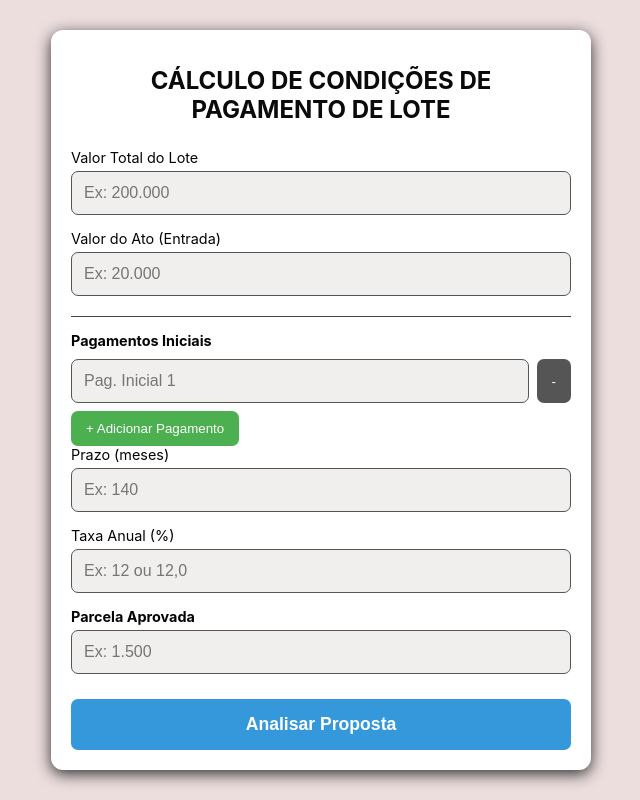
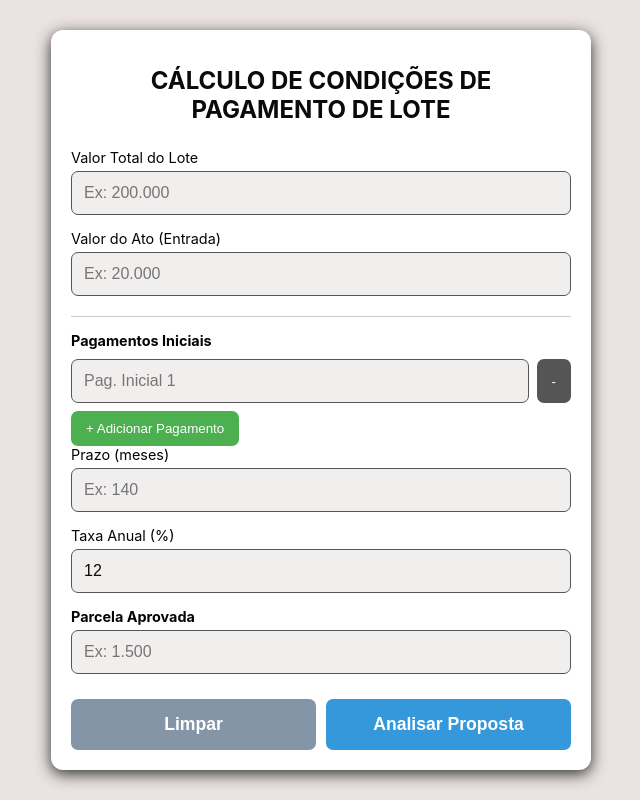
Before and after one commit to henrique-silvamaiz/CalculadoraFinanceira, a Flask app: page / in a window 1280 px wide. Shown: the whole page, without its empty margins (319-959 px from the left). Run offline with Flask 3, Linux system fonts and the light colour scheme.

Commit message:
Add files via upload

```diff
--- a/TesteCalculadora/app.py
+++ b/TesteCalculadora/app.py
@@ -91,10 +91,11 @@ def calculate():
 
         if approved:
             message = 'PROPOSTA APROVADA'
-            details = f'A parcela de R$ {f_parcela_aprovada} é suficiente. (Parcela necessária: R$ {f_parcela_calculada})'
+            details = f'A parcela Calculada de R${f_parcela_calculada} é MENOR que a aprovada de R$ {f_parcela_aprovada}'
+            #'A parcela de R$ {f_parcela_aprovada} é suficiente. (Parcela necessária: R$ {f_parcela_calculada})'
         else:
             message = 'PROPOSTA REPROVADA'
-            details = f'A parcela calculada de R$ {f_parcela_calculada} é MAIOR que a aprovada de R$ {f_parcela_aprovada}.'
+            details = f'A parcela Calculada de R$ {f_parcela_calculada} é MAIOR que a aprovada de R$ {f_parcela_aprovada}.'
 
         return jsonify({
             'status': 'success', 'approved': approved,
--- a/TesteCalculadora/templates/index.html
+++ b/TesteCalculadora/templates/index.html
@@ -4,8 +4,9 @@
     <meta charset="UTF-8">
     <meta name="viewport" content="width=device-width, initial-scale=1.0">
     <title>Analisador de Propostas</title>
+    <link rel="shortcut icon" href="{{ url_for('static', filename='favicon.ico') }}">
     <style>
-        body { font-family: -apple-system, BlinkMacSystemFont, "Segoe UI", Roboto, Helvetica, Arial, sans-serif; background-color: #eddede; color: #090909; display: flex; justify-content: center; align-items: center; min-height: 100vh; margin: 0; padding: 15px; box-sizing: border-box; }
+        body { font-family: -apple-system, BlinkMacSystemFont, "Segoe UI", Roboto, Helvetica, Arial, sans-serif; background-color: #ebe3e3; color: #090909; display: flex; justify-content: center; align-items: center; min-height: 100vh; margin: 0; padding: 15px; box-sizing: border-box; }
         .container { background-color: #ffffff; border-radius: 12px; padding: 20px; width: 100%; max-width: 500px; box-shadow: 0 4px 15px rgba(30, 30, 30, 0.927); }
         h1 { color: #0b0a0a; text-align: center; font-size: 1.5rem; margin-bottom: 25px; }
         .form-group { margin-bottom: 15px; }
@@ -13,7 +14,10 @@
         input[type="text"] { width: 100%; background-color: #f1eeee; border: 1px solid #555; border-radius: 7px; padding: 12px; color: #090909; font-size: 1rem; box-sizing: border-box; }
         input[type="text"]:focus { outline: none; border-color: #3498db; }
         .parcela-aprovada { font-weight: bold; }
-        .btn { display: block; width: 100%; padding: 15px; background-color: #3498db; color: white; border: none; border-radius: 7px; font-size: 1.1rem; font-weight: bold; cursor: pointer; margin-top: 25px; }
+        .btn-group { display: flex; gap: 10px; margin-top: 25px; }
+        .btn { display: block; width: 100%; padding: 15px; color: white; border: none; border-radius: 7px; font-size: 1.1rem; font-weight: bold; cursor: pointer; }
+        .btn-primary { background-color: #3498db; }
+        .btn-secondary { background-color: #8395a7; } /* Cor para o botão Limpar */
         .result-box { margin-top: 25px; padding: 20px; border-radius: 7px; text-align: center; }
         .result-box.success { background-color: rgba(46, 204, 113, 0.15); border: 1px solid #2ECC71; }
         .result-box.error { background-color: rgba(231, 76, 60, 0.15); border: 1px solid #E74C3C; }
@@ -21,7 +25,7 @@
         .result-title.success { color: #2ECC71; }
         .result-title.error { color: #E74C3C; }
         .result-details { font-size: 0.95rem; color: #090909; }
-        .iniciais-container { margin-top: 20px; padding-top: 15px; border-top: 1px solid #444; }
+        .iniciais-container { margin-top: 20px; padding-top: 15px; border-top: 1px solid #ccc; }
         .iniciais-header { font-weight: bold; margin-bottom: 10px; }
         .inicial-field { display: flex; margin-bottom: 8px; }
         .inicial-field input { flex-grow: 1; margin-right: 8px; }
@@ -53,14 +57,17 @@
             </div>
             <div class="form-group">
                 <label for="taxa_anual">Taxa Anual (%)</label>
-                <input type="text" id="taxa_anual" placeholder="Ex: 12 ou 12,0" inputmode="decimal">
+                <input type="text" id="taxa_anual" placeholder="Ex: 12 ou 12,0" inputmode="decimal" value="12">
             </div>
             <div class="form-group">
                 <label for="parcela_aprovada" class="parcela-aprovada">Parcela Aprovada</label>
                 <input type="text" id="parcela_aprovada" class="number-input" placeholder="Ex: 1.500" inputmode="decimal">
             </div>
 
-            <button type="submit" class="btn">Analisar Proposta</button>
+            <div class="btn-group">
+                <button type="button" class="btn btn-secondary" onclick="clearForm()">Limpar</button>
+                <button type="submit" class="btn btn-primary">Analisar Proposta</button>
+            </div>
         </form>
         <div id="result-container" style="display: none;"></div>
     </div>
@@ -81,13 +88,11 @@
             });
         });
 
-        // Função para verificar e atualizar o estado do botão
         function checkLimit() {
             const currentFields = containerIniciais.children.length;
             addBtn.disabled = currentFields >= maxFields;
         }
 
-        // Função para remover um campo e depois verificar o limite
         function removeInicialField(button) {
             button.parentElement.remove();
             checkLimit();
@@ -95,7 +100,7 @@
 
         function addInicialField() {
             if (containerIniciais.children.length >= maxFields) {
-                return; // Não faz nada se o limite já foi atingido
+                return;
             }
 
             const newField = document.createElement('div');
@@ -111,11 +116,32 @@
                 e.target.value = formatNumber(e.target.value);
             });
 
-            // Verifica o limite depois de adicionar
             checkLimit();
         }
 
-        // Lógica do formulário (sem alterações)
+        // PASSO 3: FUNÇÃO PARA LIMPAR O FORMULÁRIO
+        function clearForm() {
+            // Limpa todos os campos de texto
+            document.getElementById('valor_lote').value = '';
+            document.getElementById('ato').value = '';
+            document.getElementById('prazo_meses').value = '';
+            document.getElementById('parcela_aprovada').value = '';
+
+            // Repõe o valor padrão da taxa anual
+            document.getElementById('taxa_anual').value = '12';
+
+            // Remove todos os campos de pagamentos iniciais
+            containerIniciais.innerHTML = '';
+            // Adiciona um campo de volta
+            addInicialField();
+
+            // Esconde a caixa de resultado
+            document.getElementById('result-container').style.display = 'none';
+
+            // Garante que o botão de adicionar está ativo
+            checkLimit();
+        }
+
         document.getElementById('calc-form').addEventListener('submit', async function(event) {
             event.preventDefault();
             const resultContainer = document.getElementById('result-container');
@@ -155,7 +181,6 @@
             }
         });
 
-        // Adiciona um campo inicial por padrão e verifica o limite
         addInicialField();
         checkLimit();
     </script>
```
Also changed, not shown: TesteCalculadora/static/favicon.ico (added).
